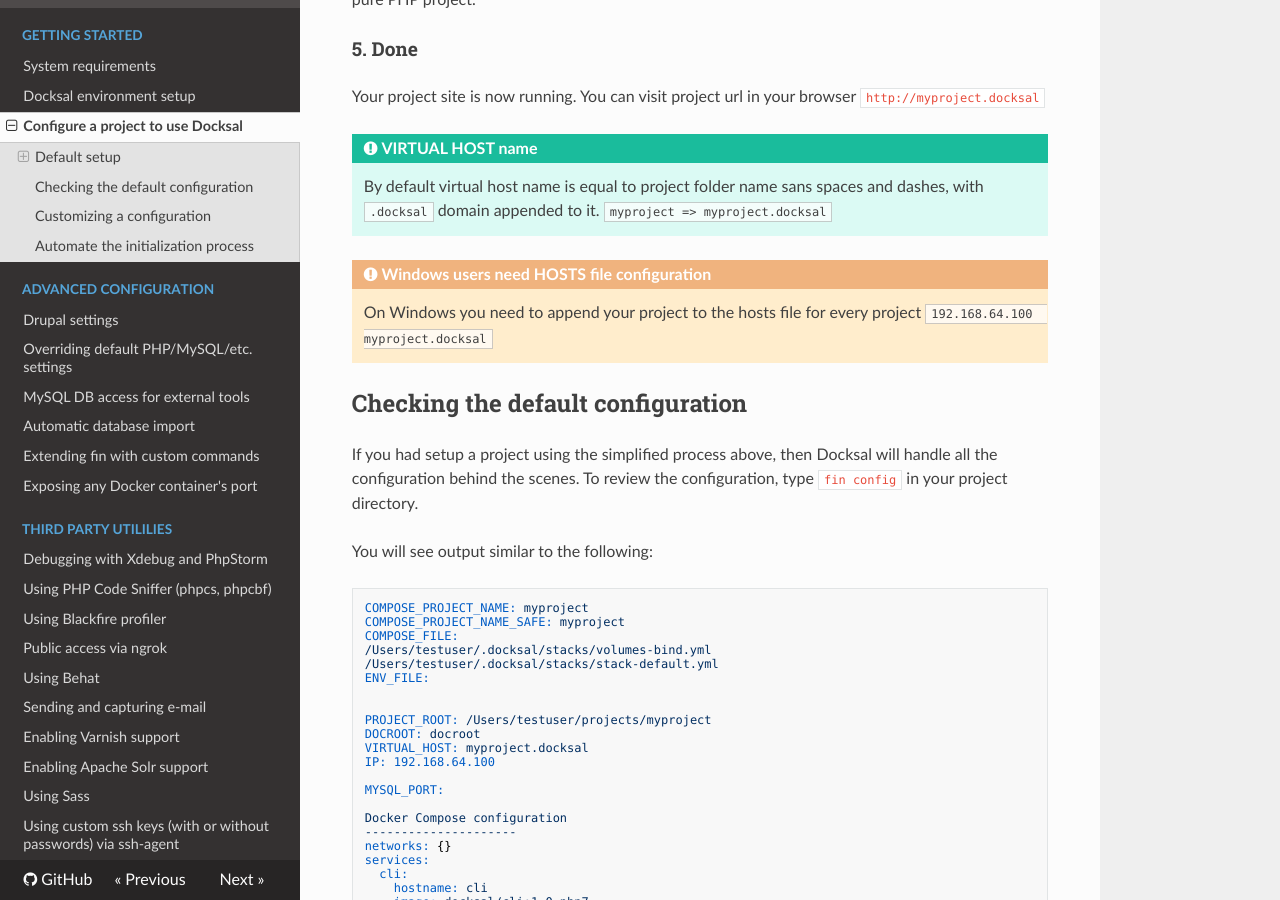
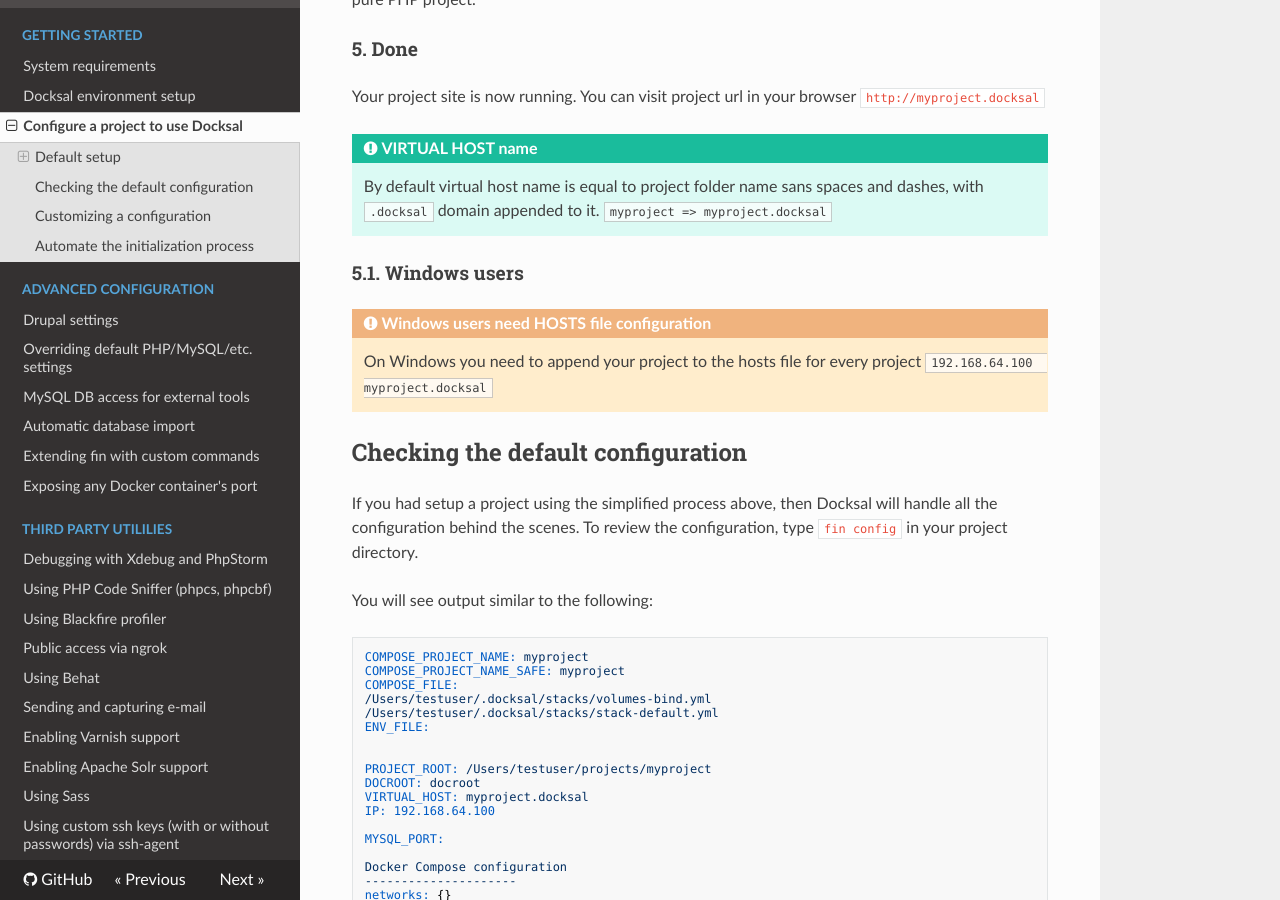
Before and after one commit to docksal/docksal, an MkDocs documentation site: the page built from docs/project-setup.md, in a window 1280 px wide and 900 px high, scrolled down 1514 px. Built offline with MkDocs 1.6.1, drawn with Linux system fonts in a browser that asks for light colours; nearby versions of some CDN libraries; old or Windows-style settings are respelled for this version of MkDocs.

Commit message:
Update project-setup.md

````diff
--- a/docs/project-setup.md
+++ b/docs/project-setup.md
@@ -8,14 +8,14 @@ Presence of the `.docksal` folder in the project directory is a good indicator a
 
 ## Default setup
 
-#### 1. Create a project directory (or checkout your existing project).
+### 1. Create a project directory (or checkout your existing project).
 
 ```bash
 mkdir ~/projects/myproject
 cd ~/projects/myproject
 ```
 
-#### 2. Create an empty `.docksal` directory.
+### 2. Create an empty `.docksal` directory.
 
 ```bash
 mkdir .docksal
@@ -26,7 +26,7 @@ All project specific configurations and commands will be stored in this director
 !!! note "Version control"
     Git does not commit empty directories. To commit it to Git repo create a .gitkeep file inside it with `touch .docksal/.gitkeep`
 
-#### 3. Start the project containers.
+### 3. Start the project containers.
 
 ```bash
 fin start
@@ -51,18 +51,20 @@ Connected vhost-proxy to "myproject_default" network.
 !!! tip "SSH key password"
     If you are being asked for password to SSH keys `id_dsa` or `id_rsa`, please know that these are **your** keys that were copied over from your `~/.ssh` folder into SSH Agent's container. Their paths looks like `/root/.ssh/...` because that's the path **inside container**. Please provide password(s) to your keys if you want to use git or drush commands that require your SSH keys within Docksal (e.g. often project init script or composer script contains repository checkout that would require your key).
 
-#### 4. Setup document root and create index file
+### 4. Setup document root and create index file
 
 To have a working site, you need to add a document root and start adding files. If your project is empty then create a new `docroot` folder and `index.html` or `index.php` inside it.
 
 In this docroot folder you can add any project files you want: a plain HTML, PHP-based CMS or pure PHP project.
 
-#### 5. Done
+### 5. Done
 
 Your project site is now running. You can visit project url in your browser `http://myproject.docksal`
 
 !!! tip "VIRTUAL HOST name"
     By default virtual host name is equal to project folder name sans spaces and dashes, with `.docksal` domain appended to it. `myproject => myproject.docksal`
+
+### 5.1. Windows users
 
 !!! attention "Windows users need HOSTS file configuration"
     On Windows you need to append your project to the hosts file for every project `192.168.64.100  myproject.docksal`
````
